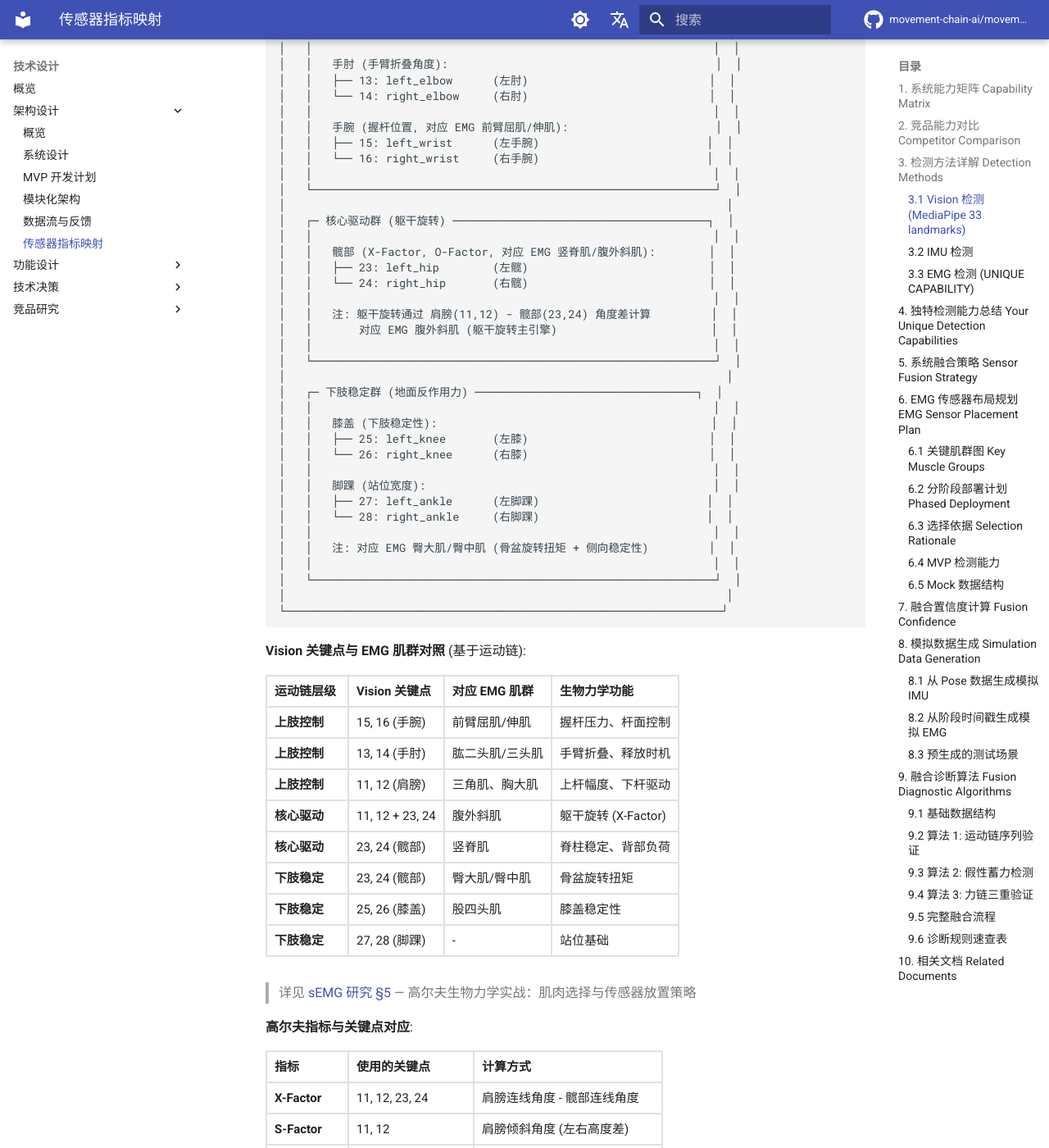
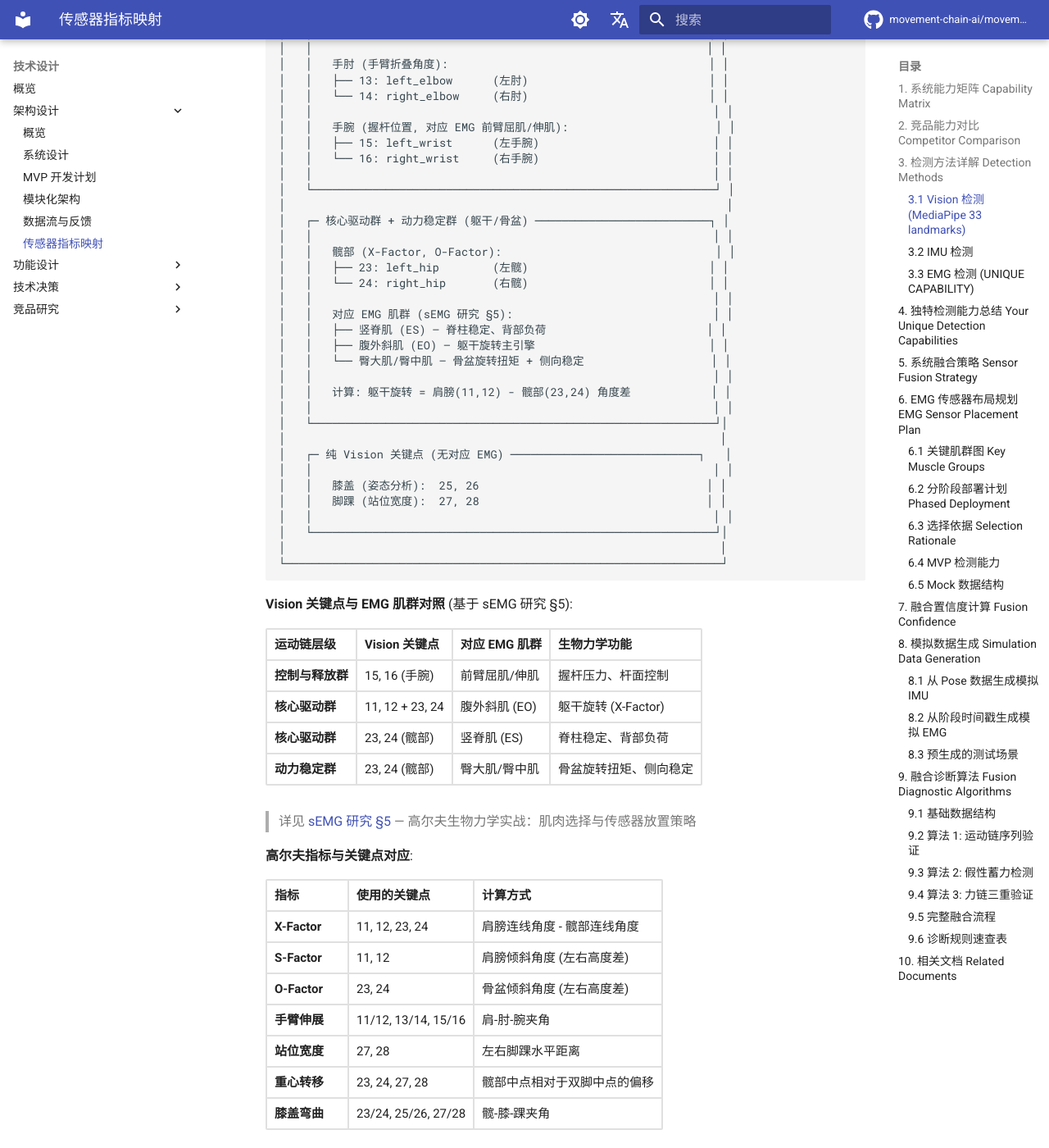
Before and after one commit to movement-chain-ai/movement-chain-docs, an MkDocs documentation site: the page built from docs/zh/design/architecture/sensor-metric-mapping.md, in a window 1280 px wide and 1400 px high, scrolled down 4514 px. Shown: the whole window at 82% size. Built offline with MkDocs 1.6.1 and Material for MkDocs 9.7.7, drawn with Linux system fonts in a browser that asks for light colours; comment, search, counter and statistics services are not loaded; the version menu is left out.

Commit message:
fix: 修正 Vision-EMG 映射表，仅保留 sEMG §5 中的肌群
- 移除未在 sEMG 研究 §5 中提及的肌群: 肱二头肌/三头肌、三角肌/胸大肌、股四头肌
- 移除膝盖和脚踝的 EMG 关联（仅保留为纯 Vision 关键点）
- 整合核心驱动群和动力稳定群，避免髋部关键点重复
- 保留的 EMG 肌群: 前臂屈肌/伸肌、竖脊肌(ES)、腹外斜肌(EO)、臀大肌/臀中肌

🤖 Generated with [Claude Code](https://claude.com/claude-code)

Co-Authored-By: Claude Opus 4.5 <noreply@anthropic.com>

````diff
--- a/docs/zh/design/architecture/sensor-metric-mapping.md
+++ b/docs/zh/design/architecture/sensor-metric-mapping.md
@@ -95,16 +95,16 @@ MediaPipe Pose 每帧输出 **33 个关键点**，每个关键点包含 4 个数
 
 ```text
 ┌─────────────────────────────────────────────────────────────────┐
-│                    Vision 关键点数据结构                           │
+│                    Vision 关键点数据结构                          │
 ├─────────────────────────────────────────────────────────────────┤
 │                                                                  │
 │   每个 Landmark 包含 4 个值:                                       │
 │   ├── x: 水平位置 (归一化坐标, 0-1)                                 │
 │   ├── y: 垂直位置 (归一化坐标, 0-1)                                 │
-│   ├── z: 深度 (相对髋部中点的距离)                                  │
+│   ├── z: 深度 (相对髋部中点的距离)                                   │
 │   └── visibility: 可见度 (0-1, 置信度)                             │
 │                                                                  │
-│   采样率: 30 fps (每帧间隔 33.3ms)                                  │
+│   采样率: 30 fps (每帧间隔 33.3ms)                                 │
 │   关键点数: 33 个 (全身骨架)                                        │
 │   每帧数据量: 33 × 4 = 132 个浮点数                                 │
 │                                                                  │
@@ -164,67 +164,60 @@ MediaPipe Pose 每帧输出 **33 个关键点**，每个关键点包含 4 个数
 
 ```text
 ┌─────────────────────────────────────────────────────────────────┐
-│                    MediaPipe 33 关键点                            │
+│                    MediaPipe 33 关键点                           │
 ├─────────────────────────────────────────────────────────────────┤
+│                                                                 │
+│   高尔夫挥杆最常用的关键点 (按运动链分组):                            │
+│                                                                 │
+│   ┌─ 上肢控制群 (握杆/释放) ─────────────────────────────────────┐ │
+│   │                                                           │ │
+│   │   肩部 (X-Factor, S-Factor):                               │ │
+│   │   ├── 11: left_shoulder   (左肩)                           │ │
+│   │   └── 12: right_shoulder  (右肩)                           │ │
+│   │                                                           │ │
+│   │   手肘 (手臂折叠角度):                                       │ │
+│   │   ├── 13: left_elbow      (左肘)                           │ │
+│   │   └── 14: right_elbow     (右肘)                           │ │
+│   │                                                            │ │
+│   │   手腕 (握杆位置, 对应 EMG 前臂屈肌/伸肌):                      │ │
+│   │   ├── 15: left_wrist      (左手腕)                          │ │
+│   │   └── 16: right_wrist     (右手腕)                          │ │
+│   │                                                            │ │
+│   └────────────────────────────────────────────────────────────┘ │
 │                                                                  │
-│   高尔夫挥杆最常用的关键点 (按运动链分组):                              │
-│                                                                  │
-│   ┌─ 上肢控制群 (握杆/释放) ─────────────────────────────────────┐  │
-│   │                                                            │  │
-│   │   肩部 (X-Factor, S-Factor):                               │  │
-│   │   ├── 11: left_shoulder   (左肩)                           │  │
-│   │   └── 12: right_shoulder  (右肩)                           │  │
-│   │                                                            │  │
-│   │   手肘 (手臂折叠角度):                                        │  │
-│   │   ├── 13: left_elbow      (左肘)                           │  │
-│   │   └── 14: right_elbow     (右肘)                           │  │
-│   │                                                            │  │
-│   │   手腕 (握杆位置, 对应 EMG 前臂屈肌/伸肌):                      │  │
-│   │   ├── 15: left_wrist      (左手腕)                         │  │
-│   │   └── 16: right_wrist     (右手腕)                         │  │
-│   │                                                            │  │
-│   └────────────────────────────────────────────────────────────┘  │
-│                                                                  │
-│   ┌─ 核心驱动群 (躯干旋转) ──────────────────────────────────────┐  │
-│   │                                                            │  │
-│   │   髋部 (X-Factor, O-Factor, 对应 EMG 竖脊肌/腹外斜肌):        │  │
-│   │   ├── 23: left_hip        (左髋)                           │  │
-│   │   └── 24: right_hip       (右髋)                           │  │
-│   │                                                            │  │
-│   │   注: 躯干旋转通过 肩膀(11,12) - 髋部(23,24) 角度差计算         │  │
-│   │       对应 EMG 腹外斜肌 (躯干旋转主引擎)                       │  │
-│   │                                                            │  │
-│   └────────────────────────────────────────────────────────────┘  │
-│                                                                  │
-│   ┌─ 下肢稳定群 (地面反作用力) ─────────────────────────────────┐  │
-│   │                                                            │  │
-│   │   膝盖 (下肢稳定性):                                         │  │
-│   │   ├── 25: left_knee       (左膝)                           │  │
-│   │   └── 26: right_knee      (右膝)                           │  │
-│   │                                                            │  │
-│   │   脚踝 (站位宽度):                                           │  │
-│   │   ├── 27: left_ankle      (左脚踝)                         │  │
-│   │   └── 28: right_ankle     (右脚踝)                         │  │
-│   │                                                            │  │
-│   │   注: 对应 EMG 臀大肌/臀中肌 (骨盆旋转扭矩 + 侧向稳定性)         │  │
-│   │                                                            │  │
-│   └────────────────────────────────────────────────────────────┘  │
-│                                                                  │
+│   ┌─ 核心驱动群 + 动力稳定群 (躯干/骨盆) ──────────────────────────┐ │
+│   │                                                            │ │
+│   │   髋部 (X-Factor, O-Factor):                                │ │
+│   │   ├── 23: left_hip        (左髋)                           │ │
+│   │   └── 24: right_hip       (右髋)                           │ │
+│   │                                                            │ │
+│   │   对应 EMG 肌群 (sEMG 研究 §5):                              │ │
+│   │   ├── 竖脊肌 (ES) — 脊柱稳定、背部负荷                        │ │
+│   │   ├── 腹外斜肌 (EO) — 躯干旋转主引擎                          │ │
+│   │   └── 臀大肌/臀中肌 — 骨盆旋转扭矩 + 侧向稳定                   │ │
+│   │                                                            │ │
+│   │   计算: 躯干旋转 = 肩膀(11,12) - 髋部(23,24) 角度差            │ │
+│   │                                                            │ │
+│   └────────────────────────────────────────────────────────────┘│
+│                                                                 │
+│   ┌─ 纯 Vision 关键点 (无对应 EMG) ────────────────────────────┐   │
+│   │                                                            │ │
+│   │   膝盖 (姿态分析):  25, 26                                  │ │
+│   │   脚踝 (站位宽度):  27, 28                                  │ │
+│   │                                                            │ │
+│   └────────────────────────────────────────────────────────────┘│
+│                                                                 │
 └─────────────────────────────────────────────────────────────────┘
 ```
 
-**Vision 关键点与 EMG 肌群对照** (基于运动链):
+**Vision 关键点与 EMG 肌群对照** (基于 sEMG 研究 §5):
 
 | 运动链层级 | Vision 关键点 | 对应 EMG 肌群 | 生物力学功能 |
 |-----------|--------------|--------------|-------------|
-| **上肢控制** | 15, 16 (手腕) | 前臂屈肌/伸肌 | 握杆压力、杆面控制 |
-| **上肢控制** | 13, 14 (手肘) | 肱二头肌/三头肌 | 手臂折叠、释放时机 |
-| **上肢控制** | 11, 12 (肩膀) | 三角肌、胸大肌 | 上杆幅度、下杆驱动 |
-| **核心驱动** | 11, 12 + 23, 24 | 腹外斜肌 | 躯干旋转 (X-Factor) |
-| **核心驱动** | 23, 24 (髋部) | 竖脊肌 | 脊柱稳定、背部负荷 |
-| **下肢稳定** | 23, 24 (髋部) | 臀大肌/臀中肌 | 骨盆旋转扭矩 |
-| **下肢稳定** | 25, 26 (膝盖) | 股四头肌 | 膝盖稳定性 |
-| **下肢稳定** | 27, 28 (脚踝) | - | 站位基础 |
+| **控制与释放群** | 15, 16 (手腕) | 前臂屈肌/伸肌 | 握杆压力、杆面控制 |
+| **核心驱动群** | 11, 12 + 23, 24 | 腹外斜肌 (EO) | 躯干旋转 (X-Factor) |
+| **核心驱动群** | 23, 24 (髋部) | 竖脊肌 (ES) | 脊柱稳定、背部负荷 |
+| **动力稳定群** | 23, 24 (髋部) | 臀大肌/臀中肌 | 骨盆旋转扭矩、侧向稳定 |
 
 > 详见 [sEMG 研究 §5](../../reference/semg-research-2024-2025.md) — 高尔夫生物力学实战：肌肉选择与传感器放置策略
 
````
